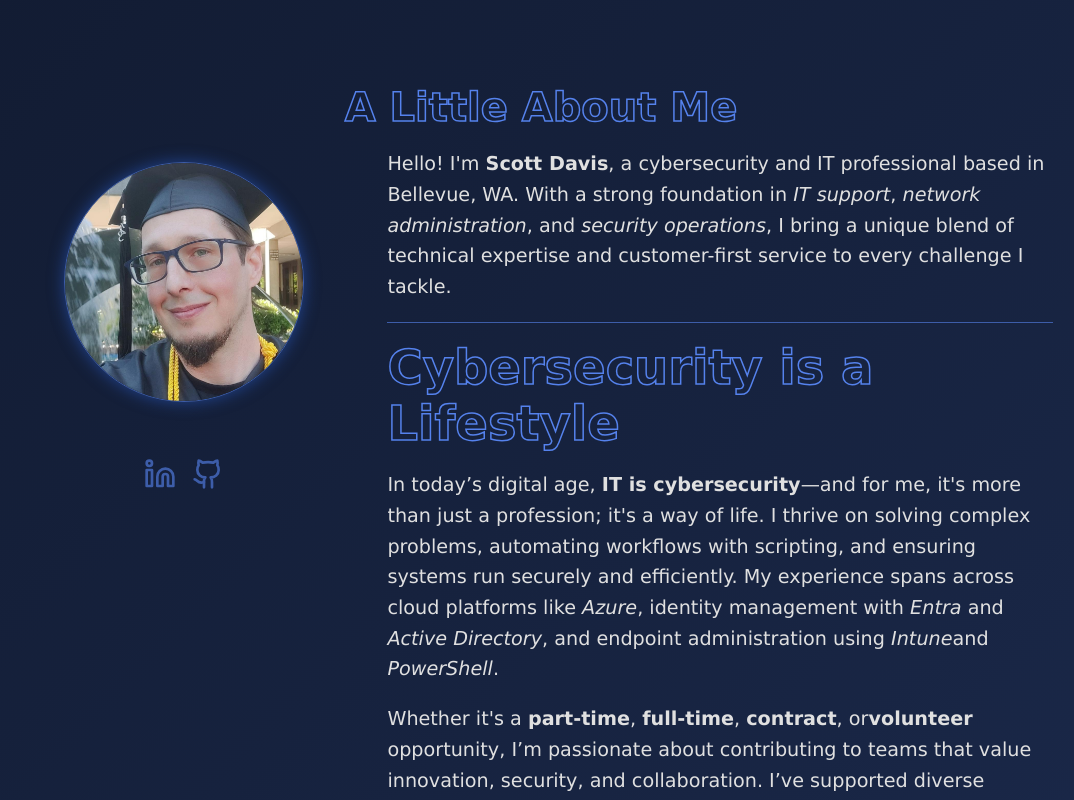
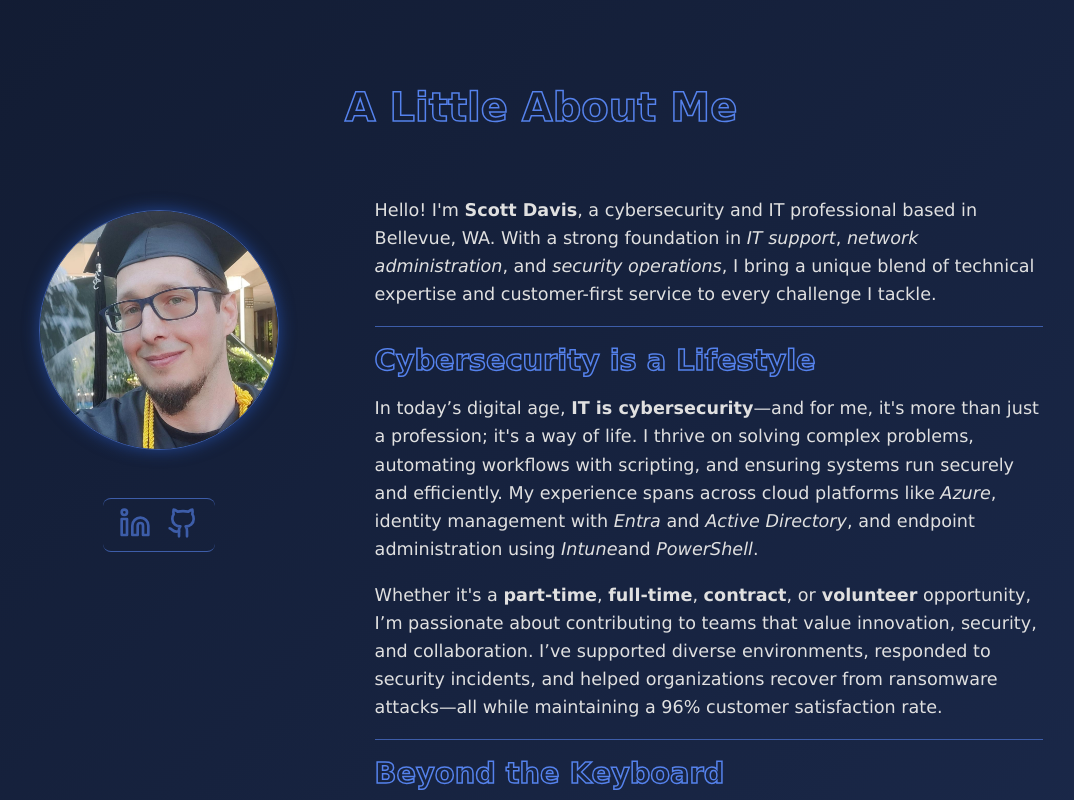
Before and after one commit to pawscanthack/portfolio, a React (Create React App) app: page / in a window 1280 px wide. Shown: the part 780-1580 px from the top of the page, without its empty margins (99-1173 px from the left). Built offline with nearby package versions, Linux system fonts and the light colour scheme; no server answers.

Commit message:
Fix up text size and layout a bit for about section

```diff
--- a/src/css/about.css
+++ b/src/css/about.css
@@ -4,6 +4,7 @@
   display: flex;
   flex-direction: column;
   padding: 4em 0;
+  height: fit-content;
   min-height: 100dvh;
   position: relative;
 }
@@ -37,7 +38,7 @@
   display: flex;
   flex-direction: row;
   justify-content: center;
-  gap: 3rem;
+  gap: 6rem;
   align-items: start;
   width: 100dvw;
   padding: 0 8rem;
@@ -48,7 +49,7 @@
   display: flex;
   flex-direction: column;
   gap: 1rem;
-  width: 65%;
+  width: 55%;
 }
 
 .about-content li {
@@ -65,7 +66,7 @@
 
 .about-content h2 {
   filter: brightness(140%);
-  font-size: 3rem;
+  font-size: 1.8rem;
   margin: 0;
   height: fit-content;
   color: transparent;
@@ -75,7 +76,7 @@
 }
 
 .about-content p {
-  font-size: 1.2rem;
+  font-size: 1.1rem;
   line-height: 1.6;
   color: var(--text-light);
   font-family: "Verdana", sans-serif;
@@ -87,7 +88,7 @@
   flex-direction: column;
   align-items: center;
   gap: 3rem;
-  margin: 0 auto;
+  margin: 0;
 }
 
 .about-section-image {
@@ -101,18 +102,37 @@
 }
 
 .link-container {
+  border-top: 1px solid var(--accent-2);
+  border-bottom: 1px solid var(--accent-2);
   display: flex;
   justify-content: center;
   align-items: center;
-  border-radius: 10px;
+  border-radius: 8px;
   gap: 1rem;
-  padding: 0.5rem;
+  padding: 0.5rem 1rem;
   height: fit-content;
   width: fit-content;
 }
 
 .social-icon {
   color: var(--accent-2);
+  transition: all 0.2s ease-in-out;
+}
+
+.social-icon:hover {
+  color: var(--accent-1);
+  transform: scale(1.1);
+}
+
+.social-icon:active {
+  transform: scale(1);
+}
+
+@media screen and (max-width: 1600px) {
+  .about-content-container {
+    margin: 1rem 0 0 0;
+    padding: 2rem;
+  }
 }
 
 @media (max-width: 540px) {
--- a/src/pages/About.jsx
+++ b/src/pages/About.jsx
@@ -21,7 +21,7 @@ export const About = () => {
               <Linkedin size={32} />
             </a>
             <a
-              href="https://www.linkedin.com/in/scottdaviscyberpro/"
+              href="https://github.com/pawscanthack"
               target="_blank"
               rel="noreferrer"
               className="social-icon"
@@ -49,7 +49,7 @@ export const About = () => {
             </p>
             <p>
               Whether it's a <strong>part-time</strong>, <strong>full-time</strong>, <strong>contract</strong>, or
-              <strong>volunteer</strong> opportunity, I’m passionate about contributing to teams that value innovation,
+              <strong> volunteer</strong> opportunity, I’m passionate about contributing to teams that value innovation,
               security, and collaboration. I’ve supported diverse environments, responded to security incidents, and helped
               organizations recover from ransomware attacks—all while maintaining a 96% customer satisfaction rate.
             </p>
```
